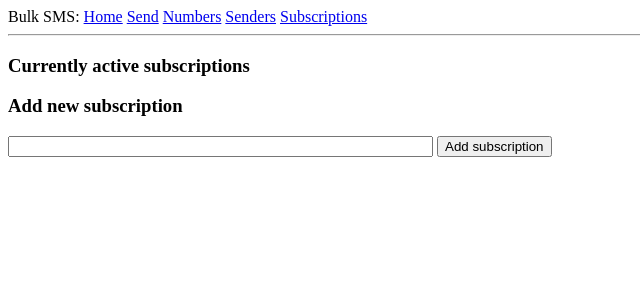
After one commit to nevilgeorge-zz/bulk-sms, a Flask app: page /subscription in a window 1280 px wide. The commit adds this page. Shown: the top 300 px of the page, without its empty margins (0-640 px from the left). Run offline with Flask 2, Linux system fonts and the light colour scheme; data that the repository does not hold is empty; parts of the project's set-up code (start-up, migrations or seed data) failed here and were passed over.

Commit message:
adding /subscription + functionality

```diff
--- a/app/forms.py
+++ b/app/forms.py
@@ -44,3 +44,10 @@ class UploadFileForm(Form):
     subscriptions = models.Subscription.query.all()
     choices = [(str(sub.id), sub.title) for sub in subscriptions]
     subscription = SelectField('Subscription', choices=choices, validators=[DataRequired()])
+
+
+class AddSubscriptionForm(Form):
+
+    """Form used to create a new subscription."""
+
+    title = StringField('name', validators=[DataRequired()])
--- a/app/repository/number_repo.py
+++ b/app/repository/number_repo.py
@@ -1,7 +1,7 @@
 # number_repo.py
 from app import db, models
 
-def create_number(**kwargs):
+def create_one(**kwargs):
     """Create number using kwargs."""
 
     number = models.Number(**kwargs)
--- /dev/null
+++ b/app/repository/subscription_repo.py
@@ -0,0 +1,13 @@
+# subscription_repo.py
+from app import db, models
+
+def get_all():
+    """Return all subscription entities."""
+    return models.Subscription.query.all()
+
+
+def create_one(**kwargs):
+    """Create a subscription from kwargs."""
+    sub = models.Subscription(**kwargs)
+    db.session.add(sub)
+    db.session.commit()
--- a/app/templates/base.html
+++ b/app/templates/base.html
@@ -13,6 +13,7 @@
       <a href="/send">Send</a>
       <a href="/number">Numbers</a>
       <a href="/sender">Senders</a>
+      <a href="/subscription">Subscriptions</a>
     </div>
     <hr>
     {% block content %}
--- /dev/null
+++ b/app/templates/subscription.html
@@ -0,0 +1,17 @@
+{% extends 'base.html' %}
+{% block content %}
+  <h3> Currently active subscriptions </h3>
+  <ul>
+    {% for sub in subscriptions %}
+    <li>{{ sub }}</li>
+    {% endfor %}
+  </ul>
+
+  <form action="" method="post" name="add_sub">
+    {{ add_sub_form.hidden_tag() }}
+    <h3> Add new subscription </h3>
+    {{ add_sub_form.title(size=50) }}
+    <input type="submit" value="Add subscription">
+  </form>
+
+{% endblock %}
--- a/app/views.py
+++ b/app/views.py
@@ -5,7 +5,7 @@ from flask import redirect, render_template
 from sqlalchemy.exc import IntegrityError
 
 from app import app, db, models, utils, repository
-from app.repository import number_repo
+from app.repository import number_repo, subscription_repo
 import forms
 
 @app.route('/')
@@ -48,13 +48,17 @@ def number():
 	if add_number_form.validate_on_submit():
 		normalized_number = utils.normalize_number(add_number_form.number.data)
 		try:
-			number_repo.create_number(
+			number_repo.create_one(
 				number=normalized_number,
 				subscription_id=int(add_number_form.subscription.data)
 			)
 		except IntegrityError:
 			print 'Number already exists!'
 			pass
+
+		# reset form
+		add_number_form.normalized_number.data = None
+		add_number_form.subscription.data = '1'
 
 	if upload_file_form.validate_on_submit():
 		f = upload_file_form.number_file.data
@@ -68,7 +72,7 @@ def number():
 
 		for num in numbers:
 			try:
-				number_repo.create_number(
+				number_repo.create_one(
 					number=num,
 					subscription_id=subscription_id
 				)
@@ -100,3 +104,30 @@ def sender():
 		senders=senders,
 		add_sender_form=add_sender_form
 	)
+
+
+@app.route('/subscription', methods=['GET', 'POST'])
+def subscription():
+	"""Render show/create subscriptions page."""
+
+	add_sub_form = forms.AddSubscriptionForm()
+	if add_sub_form.validate_on_submit():
+		try:
+			subscription_repo.create_one(
+				title=add_sub_form.title.data
+			)
+		except IntegrityError:
+			print '{title} already exists!'.format(title=add_sub_form.title.data)
+			pass
+
+		# reset form
+		add_sub_form.title.data = None
+
+	subscriptions = subscription_repo.get_all()
+	subscriptions = [sub.title for sub in subscriptions]
+
+	return render_template(
+		'subscription.html',
+		subscriptions=subscriptions,
+		add_sub_form=add_sub_form
+	)
```
Also changed, not shown: 1 other file.
